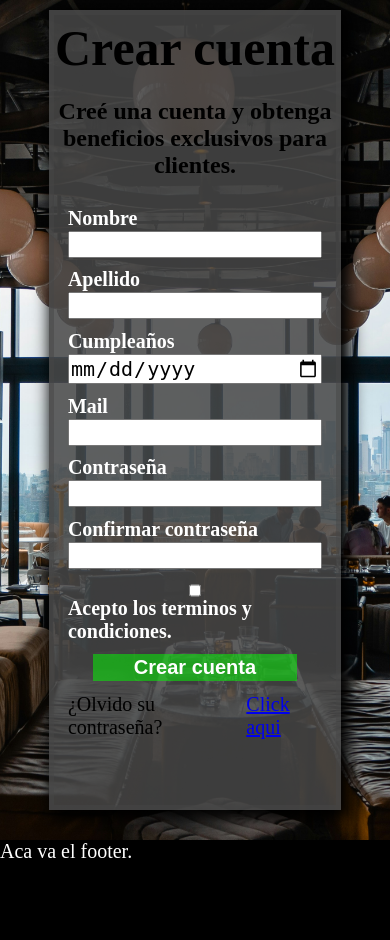
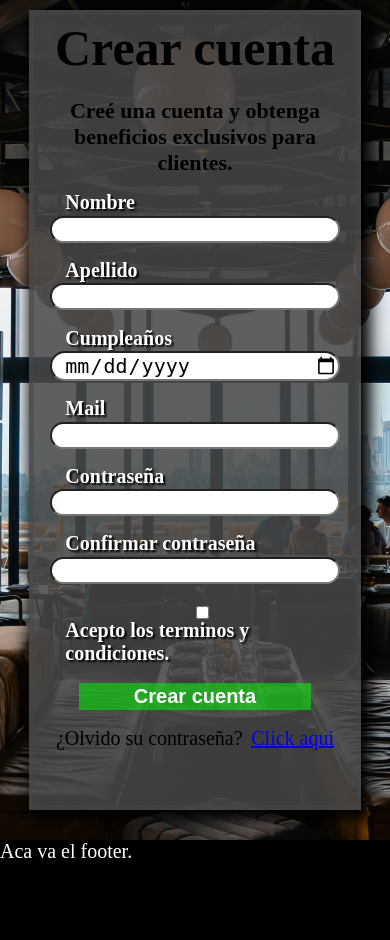
Before and after one commit to AxelBazanSposito/Grupo-4---Proyecto, a Python web app: template template/admin/register.html in a window 390 px wide. Shown: the part 55-995 px from the top of the page. Run offline with Jinja, Linux system fonts and the light colour scheme; the template is opened without the code that fills it, so the values that code supplies are empty; some libraries are stand-ins or nearby versions.

Commit message:
Se agregan modificaciones para el register en el CSS. (aun faltan algunas mejorar y definir algunos estilos)

```diff
--- a/static/css/style-prueba-2.css
+++ b/static/css/style-prueba-2.css
@@ -272,7 +272,7 @@ nav #navLogin .navLoginLink:hover{
     background-color: var(--bg-color-nav);
     margin: 0 auto;
     margin-top: 10px;
-    width: 55%;
+    width: 45%;
     height: 800px;
     border: 5px solid var(--bg-color-nav-opacity-50);
     -webkit-box-shadow: 5px 5px 15px 5px #000000;
@@ -305,8 +305,9 @@ nav #navLogin .navLoginLink:hover{
 
 .mainRegister #contLoging h2{
     grid-area: subtitulo;
-    font-size: 1.2em;
+    font-size: 1.4em;
     text-align: center;
+    margin: 5%;
 
     height: 90%;
     /* background-color: orangered; */
@@ -352,12 +353,23 @@ nav #navLogin .navLoginLink:hover{
     text-align:start;
     font-weight: bold;
     color: var(--secondary-color);
+    padding-left: 15px;
+    text-shadow: 2px 2px 2px black;
     /* background-color: yellow; */
 }
 
 .mainRegister form div div input{
     width: 100%;
-    /* border-radius: 4px; */
+    /* height: 1.6em; */
+    border-radius: 50px;
+    outline-color: var(--primary-color);
+    text-indent:15px
+}
+
+        /* modifica el input de Cumpleaños */
+
+.mainRegister form div #fechaRegistro{
+    text-indent: 6px;
 }
 
 
@@ -416,13 +428,21 @@ nav #navLogin .navLoginLink:hover{
     /* modifica ancho del form para pantallas de 800 a 1079px */
 @media screen and (min-width: 800px) and (max-width: 1079px){
     .mainRegister{
-        width: 65%;
+        width: 60%;
     }
 }
     /* modifica ancho del form para pantallas de 800 a 1079px */
 @media screen and (max-width: 799px){
     .mainRegister{
-        width: 75%;
+        width: 85%;
+    }
+    .mainRegister #contLoging h2{
+        font-size: 1.1em;
+        margin: 1%;
+
+    }
+    .mainRegister #contLoging form{
+        height: 95%;
     }
 }
 
--- a/template/admin/register.html
+++ b/template/admin/register.html
@@ -89,7 +89,7 @@
                     </div>
                     <div>
                         <label for="fechaCumpleañosReistro">Cumpleaños</label>
-                        <input type="date">
+                        <input id="fechaRegistro" type="date">
                     </div>
                     <div>
                         <label for="mailRegistro">Mail</label>
```
